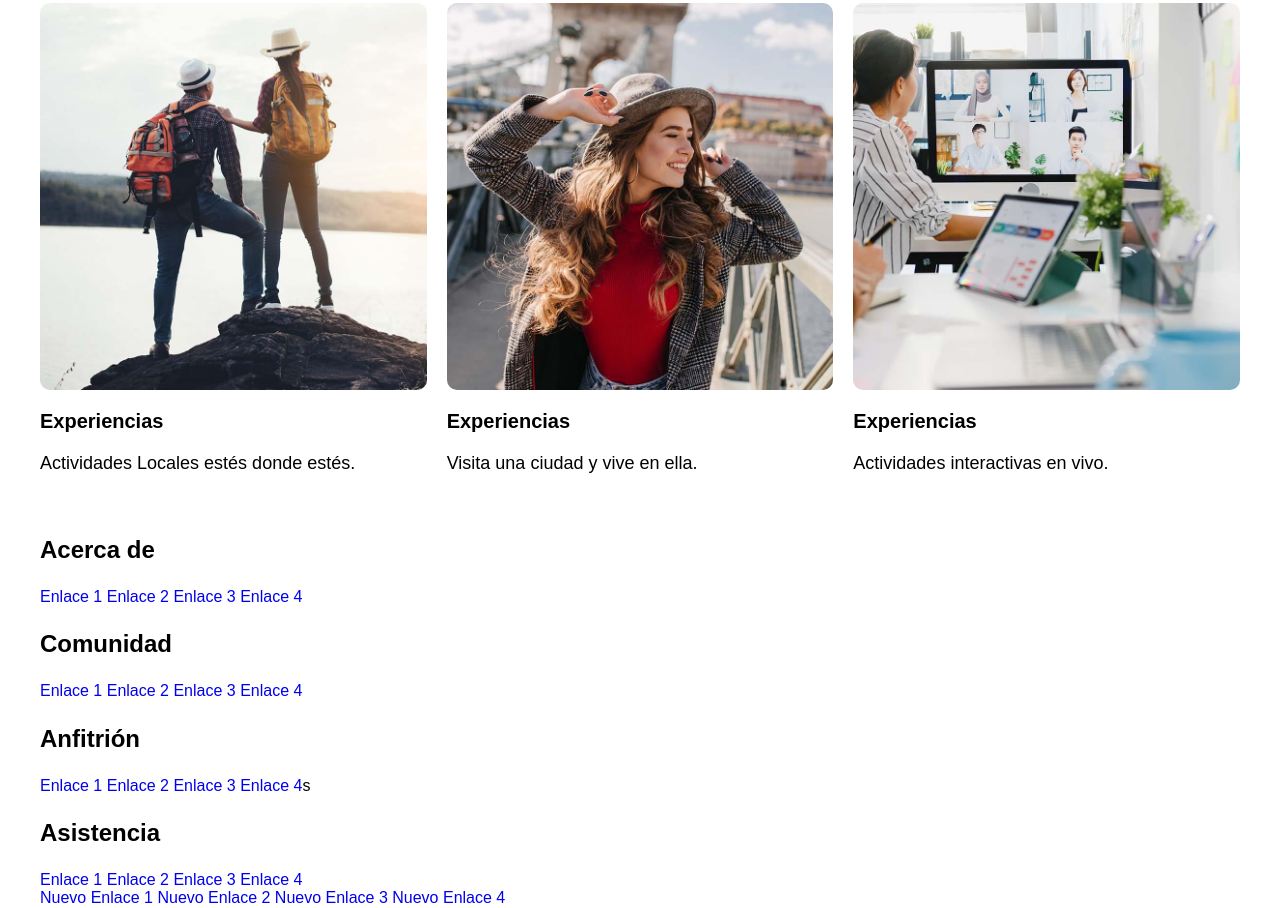
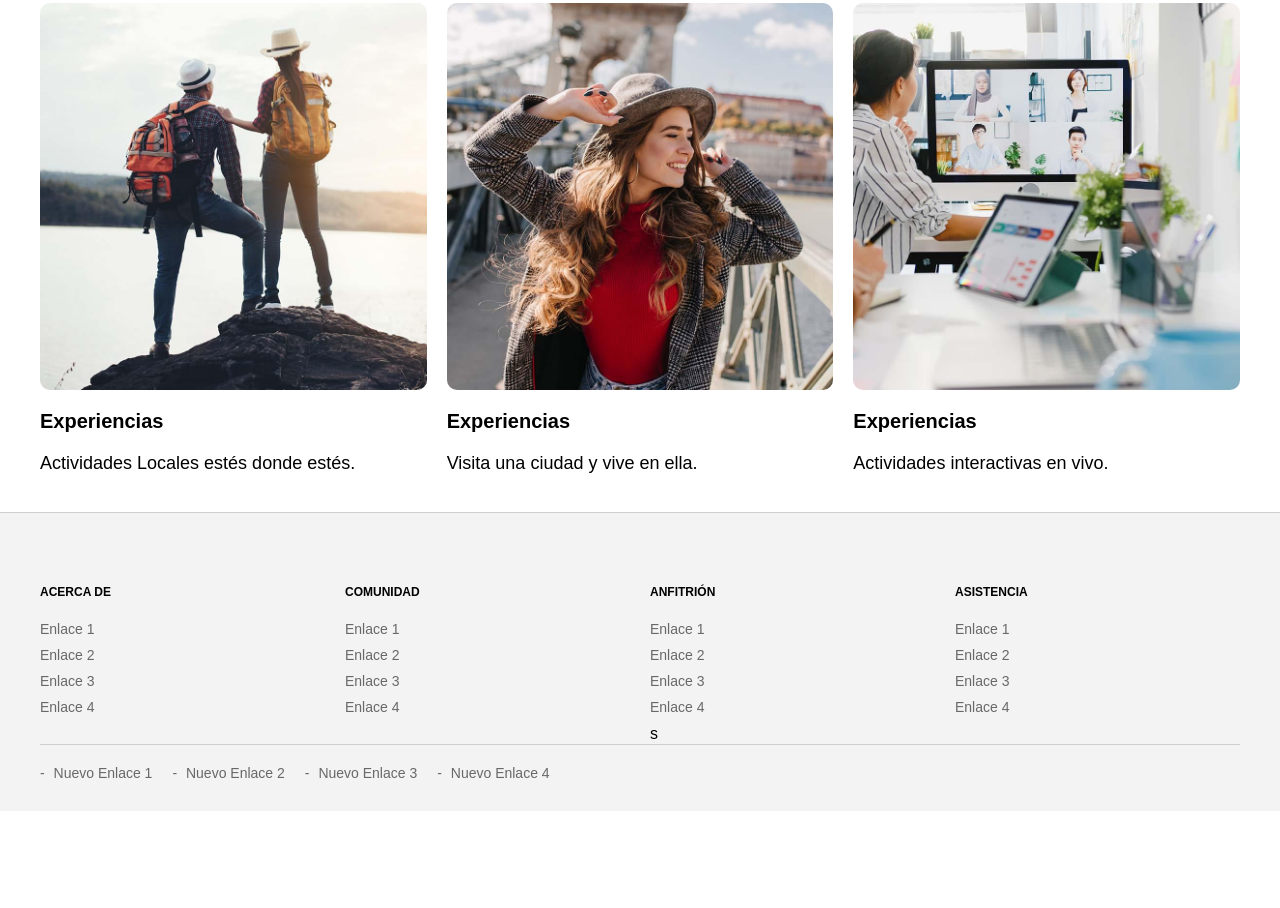
Before and after one commit to pedropalmeros/PodcastWeb, a website: page index.html in a window 1280 px wide. Shown: the part 2309-3217 px from the top of the page. After the commit the page ends 3140 px from the top, so only its background shows below. Drawn offline with Linux system fonts and the light colour scheme.

Commit message:
Adding styles to the Footer

```diff
--- a/index.html
+++ b/index.html
@@ -251,7 +251,7 @@
         </div>
 
         <div class="footer__barra contenedor">
-            <nav class="footer__barrnav">
+            <nav class="footer__barranav">
                 <a href="#" class="footer__enlace footer__enlace--barra">Nuevo Enlace 1</a>
                 <a href="#" class="footer__enlace footer__enlace--barra">Nuevo Enlace 2</a>
                 <a href="#" class="footer__enlace footer__enlace--barra">Nuevo Enlace 3</a>
--- a/src/scss/app.scss
+++ b/src/scss/app.scss
@@ -1,3 +1,4 @@
 @use 'base';
 @use 'ui/header';
 @use 'ui/contenido';
+@use 'ui/footer';
--- /dev/null
+++ b/src/scss/ui/footer/_footer.scss
@@ -0,0 +1,54 @@
+@use 'base/variables' as v;
+@use 'base/mixins' as m;
+
+.footer{
+    background-color: lighten(v.$grisClaro, 7%);
+    border-top: 1px solid lighten(v.$gris, 40%);
+    padding-top: 5rem;
+    &__grid{
+        @include m.tablet {
+            @include m.grid(2,2rem);
+        }
+
+        @include m.desktop {
+            @include m.grid(4,2rem);
+        }
+    }
+    &__heading{
+        font-size: 1.2rem;
+        text-transform: uppercase;
+    }
+
+    &__enlace{
+        color: v.$gris;
+        display: block;
+        font-size: 1.4rem;
+        margin-bottom: 1rem;
+    }
+
+
+    &__barra{
+        border-top: 1px solid lighten(v.$gris, 40%);
+        margin-bottom: 2rem;
+        padding: 2rem 0;
+    }
+
+    &__barranav{
+        display: flex;
+        flex-direction: column;
+
+        @include m.tablet {
+            flex-direction: row;
+            gap: 2rem;
+        }
+    }
+
+    &__enlace--barra{
+        &::before{
+            content: ' - ';
+            margin-right: .5rem;
+        }
+    }
+
+
+}
--- /dev/null
+++ b/src/scss/ui/footer/_index.scss
@@ -0,0 +1 @@
+@forward 'footer';
```
Also changed, not shown: build/css/app.css, src/scss/ui/contenido/_index.scss (line endings or trailing spaces).
